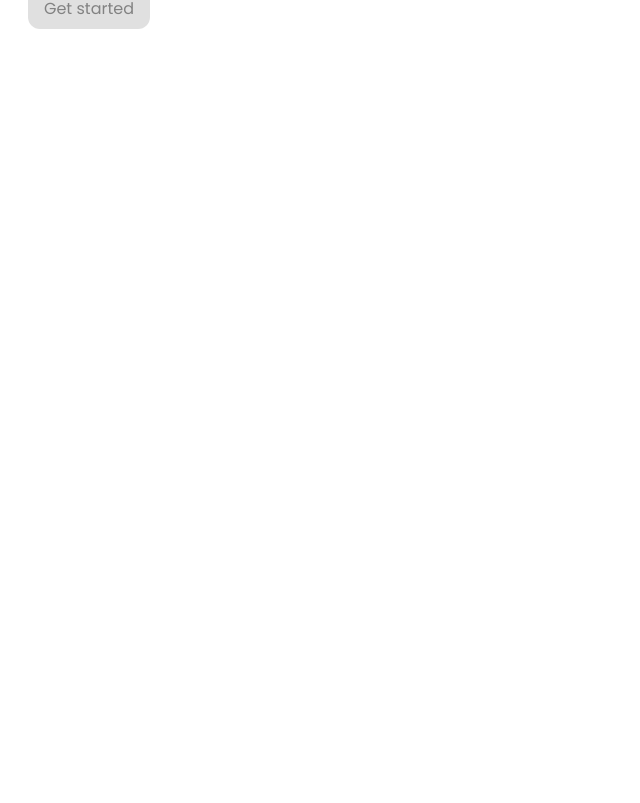
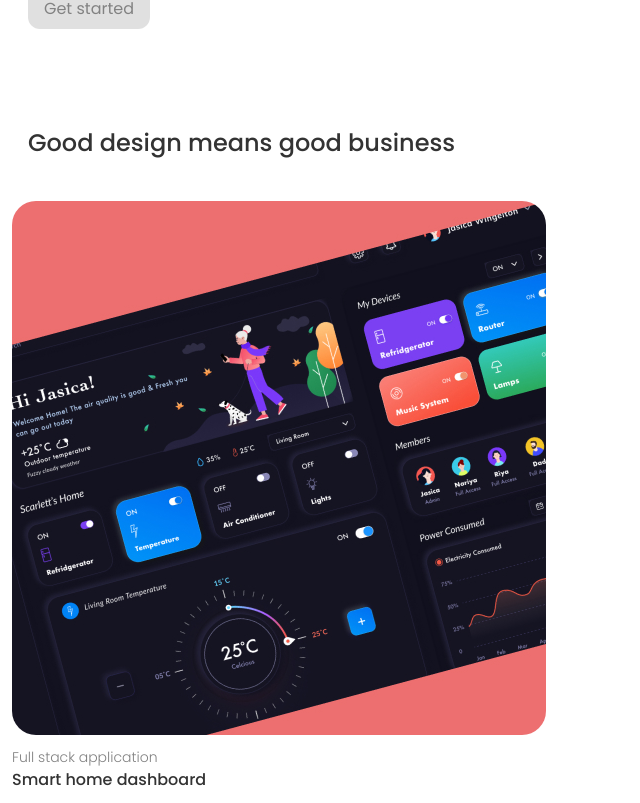
Before and after one commit to Cosme711/edie-homepage, a Nuxt app: page / in a window 1280 px wide. Shown: the part 1537-2340 px from the top of the page, without its empty margins (0-640 px from the left). Before the commit the page ends 1566 px from the top, so only its background shows below. Built offline with nearby package versions, Linux system fonts and the light colour scheme.

Commit message:
Add Designs

```diff
--- /dev/null
+++ b/components/Designs.vue
@@ -0,0 +1,30 @@
+<template>
+  <section class="mt-24">
+      <h3 class="px-4 text-2xl text-darkgray font-medium">Good design means good business</h3>
+      <div class="mt-10">
+          <img class="rounded-3xl" src="../assets/images/illustrations/smarthome.jpg" alt="Smarthome">
+          <p class="mt-3 text-sm text-gray font-light">Full stack application</p>
+          <h4 class="font-medium text-darkgray">Smart home dashboard</h4>
+      </div>
+      <div class="mt-10">
+          <img class="rounded-3xl" src="../assets/images/illustrations/onboard.png" alt="Smarthome">
+          <p class="mt-3 text-sm text-gray font-light">UX/UI design</p>
+          <h4 class="font-medium text-darkgray">Onboard application</h4>
+      </div>
+      <div class="mt-10">
+          <img class="rounded-3xl" src="../assets/images/illustrations/booking.png" alt="Smarthome">
+          <p class="mt-3 text-sm text-gray font-light">Mobile application</p>
+          <h4 class="font-medium text-darkgray">Booking system</h4>
+      </div>
+      <div class="mt-10">
+          <img class="rounded-3xl" src="../assets/images/illustrations/juice-product.png" alt="Smarthome">
+          <p class="mt-3 text-sm text-gray font-light">Front End application</p>
+          <h4 class="font-medium text-darkgray">Juice product homepage</h4>
+      </div>
+      <div class="mt-10 text-blue">
+          <a class="font-medium flex items-center cursor-pointer">see more
+              <span class="material-icons ml-2">arrow_right_alt</span>
+          </a>
+      </div>
+  </section>
+</template>
--- a/pages/index.vue
+++ b/pages/index.vue
@@ -4,6 +4,7 @@
     <main>
        <Banner />
        <Services />
+       <Designs />
     </main>
   </div>
 </template>
@@ -12,9 +13,10 @@
 import NavBar from '@/components/NavBar.vue'
 import Banner from '@/components/Banner.vue'
 import Services from '@/components/Services.vue'
+import Designs from '@/components/Designs.vue'
 
 export default {
-  components: { NavBar, Banner, Services }
+  components: { NavBar, Banner, Services, Designs }
 
 }
 </script>
```
